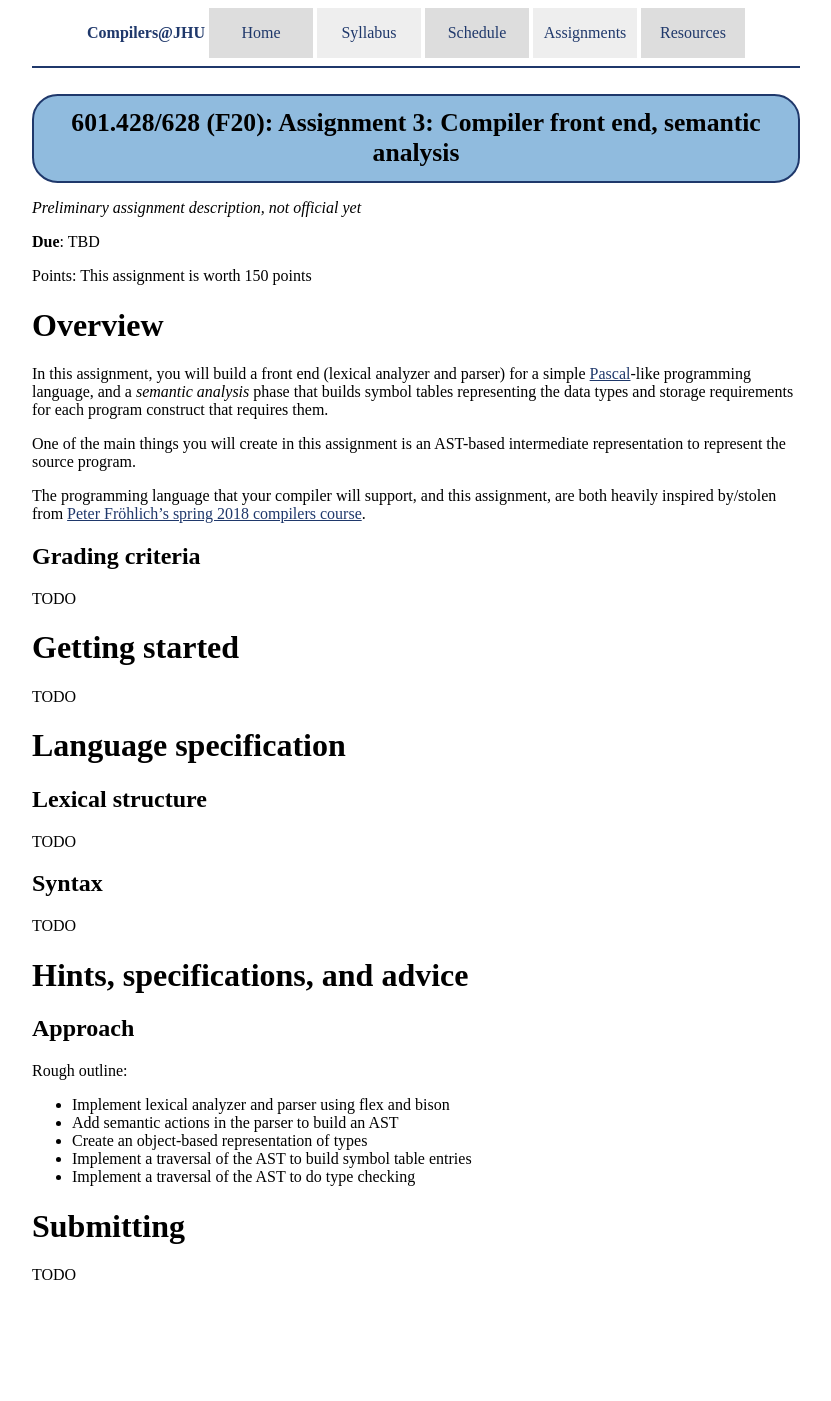
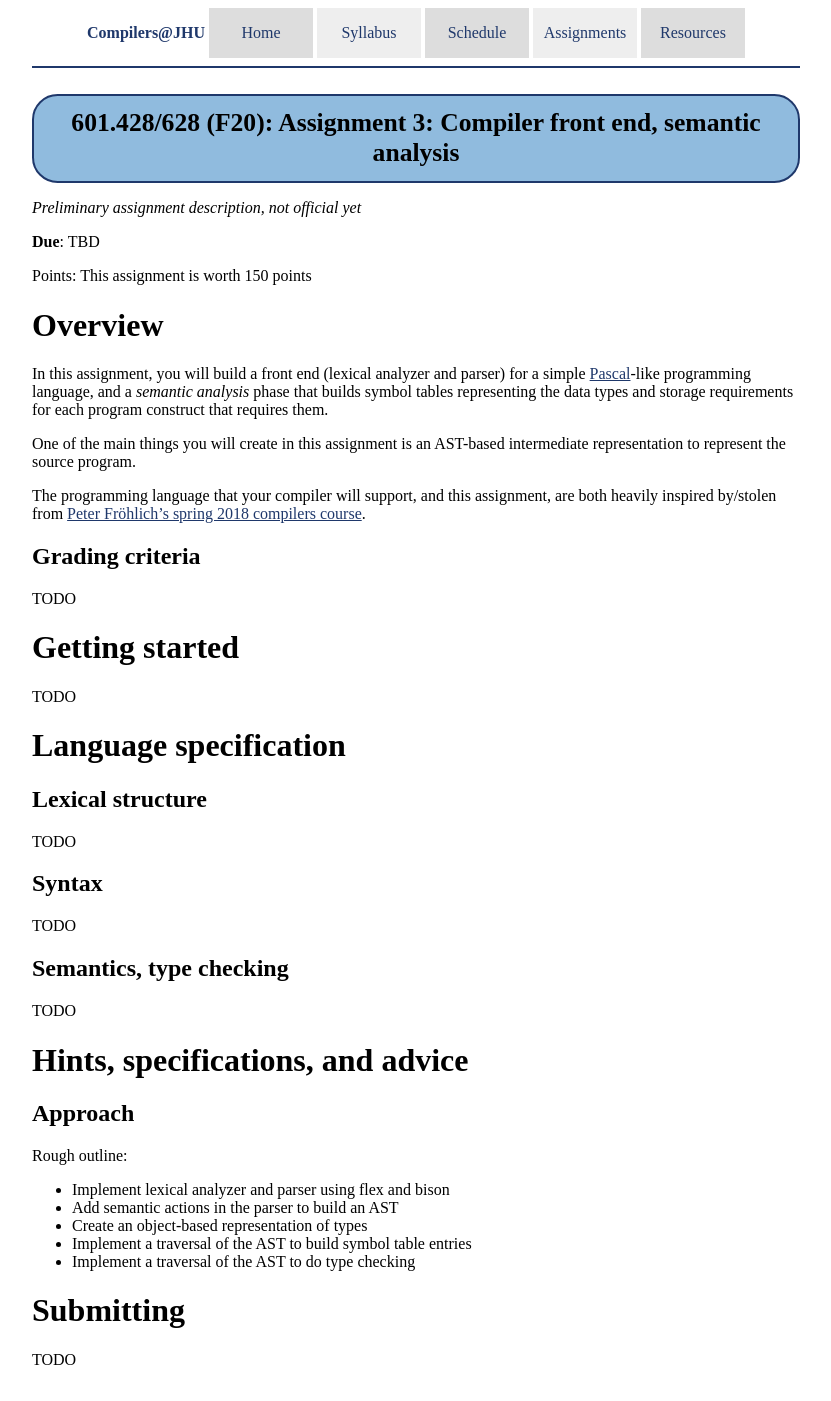
Before and after one commit to jhucompilers/fall2020, a Jekyll site: the page built from assign/assign03.md, in a window 1280 px wide. Shown: the whole page, without its empty margins (224-1055 px from the left). Built offline with Jekyll 4.4.1, drawn with Linux system fonts in a browser that asks for light colours; before the commit the page ends 1316 px from its top, so only the background shows below that.

Commit message:
will need section on language semantics, type checking

```diff
--- a/assign/assign03.md
+++ b/assign/assign03.md
@@ -41,6 +41,10 @@ TODO
 
 TODO
 
+## Semantics, type checking
+
+TODO
+
 # Hints, specifications, and advice
 
 ## Approach
```
